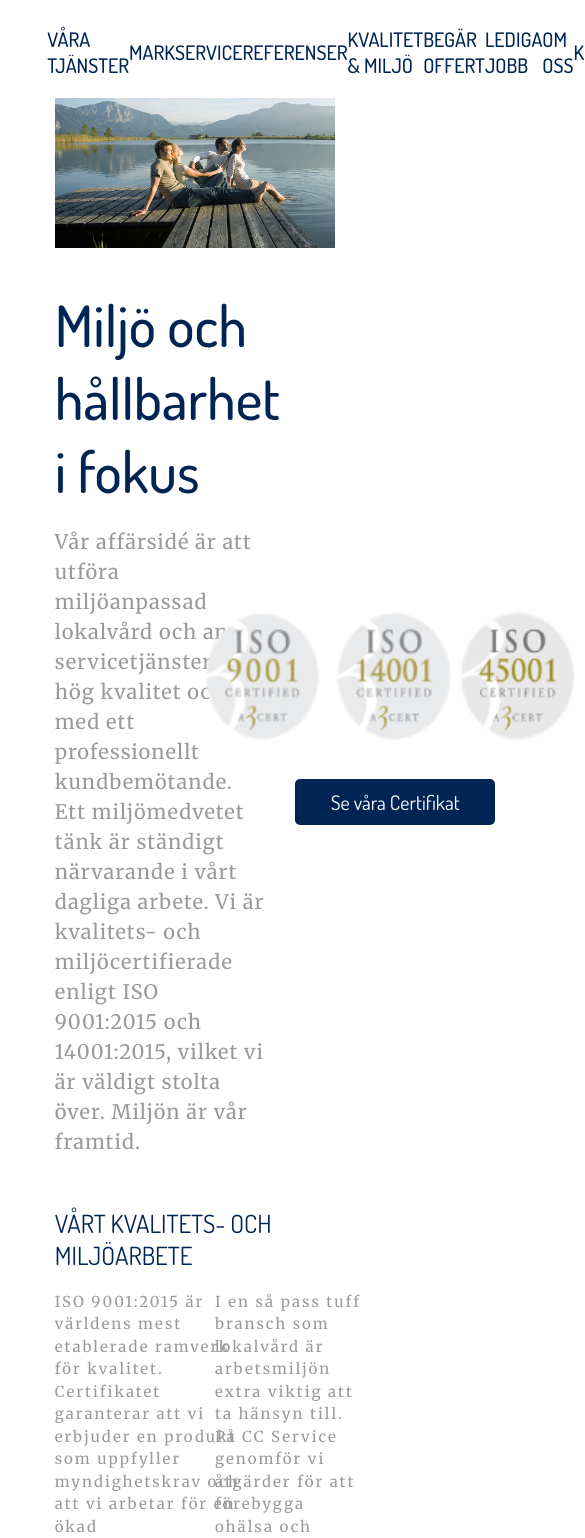
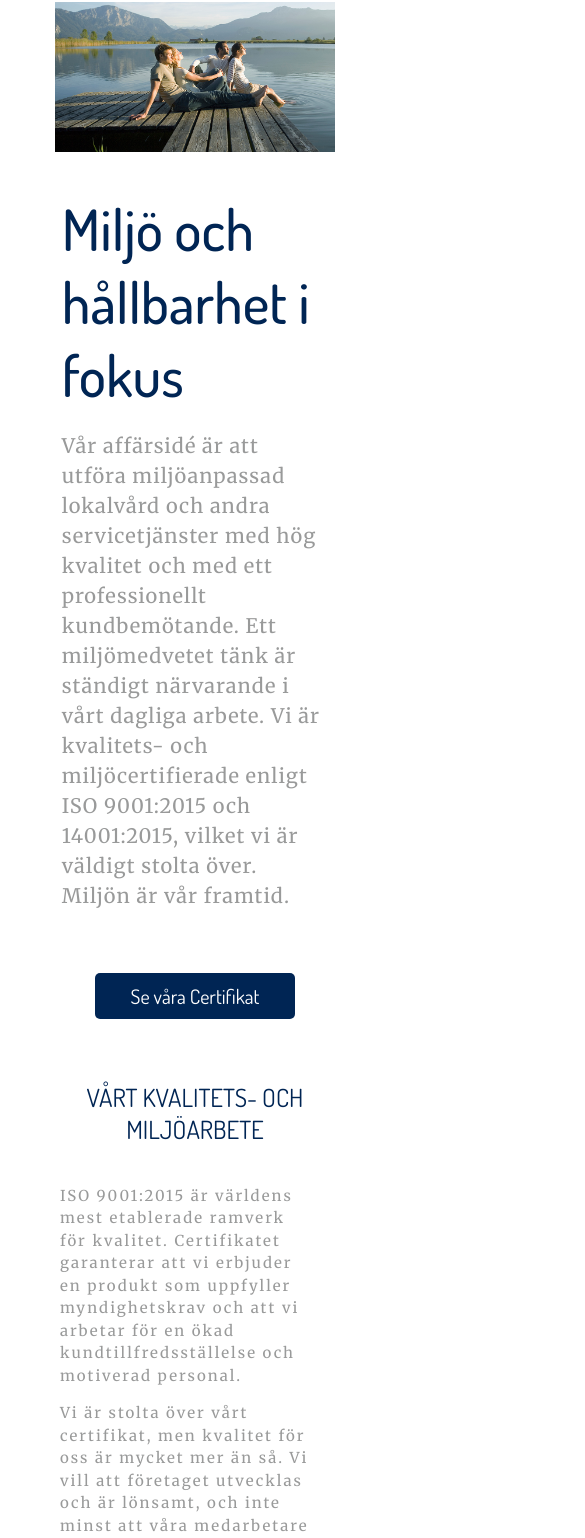
Before and after one commit to Lexlinkan/CChemsida, a React (Vite) app: page /kvalitetmiljo in a window 390 px wide. Shown: the part 267-1805 px from the top of the page, 585 px wide, since content can reach past the window. Built offline with nearby package versions, Linux system fonts and the light colour scheme.

Commit message:
Kvalitet & miljo nästan klar

```diff
--- a/src/Kvalitet&Miljö/KvalitetMiljo.jsx
+++ b/src/Kvalitet&Miljö/KvalitetMiljo.jsx
@@ -1,54 +1,26 @@
 import React from "react";
 import { Link } from "react-router-dom";
-import { body, logo, nav, linkStyle, navItem, spanContainer, title, subtitle, isoCertContainer, isoCertImageContainer, button, cardContainer, cardTitle, card, cardSubtitle } from "./styles";
+import Navbar from "../Navbar/Navbar";
+import "./kvalitetMiljo.css";
+
 // Bilder
-import logoHome from "../assets/CCS_COLOR.png";
 import kvalitet_Miljo from "../assets/miljö_&_hållbarhet.jpeg";
 import isoCert from "../assets/cc-ISO-merge-3.png";
 import isoCert1 from "../assets/cc-ISO-merge-11.jpg";
 
-
 const KvalitetMiljo = () => {
   return (
-    <div style={body}>
-      <Link to="/">
-        <img style={logo} src={logoHome} alt="Logga" />
-      </Link>{" "}
-      <div style={nav}>
-        <Link style={linkStyle} to="/tjanster">
-          <span style={navItem}>VÅRA TJÄNSTER</span>
-        </Link>
-        <Link style={linkStyle} to="/markservice">
-          <span style={navItem}>MARKSERVICE</span>
-        </Link>
-        <Link style={linkStyle} to="/referenser">
-          <span style={navItem}>REFERENSER</span>
-        </Link>
-        <Link style={linkStyle} to="/kvalitetmiljo">
-          <span style={navItem}>KVALITET & MILJÖ</span>
-        </Link>
-        <Link style={linkStyle} to="/offert">
-          <span style={navItem}>BEGÄR OFFERT</span>
-        </Link>{" "}
-        <Link style={linkStyle} to="/ledigajobb">
-          <span style={navItem}>LEDIGA JOBB</span>
-        </Link>
-        <Link style={linkStyle} to="/omoss">
-          <span style={navItem}>OM OSS</span>
-        </Link>
-        <Link style={linkStyle} to="/kontakt">
-          <span style={navItem}>KONTAKT</span>
-        </Link>
-      </div>
+    <div className="bodyKM">
+      <Navbar />
       <img
         src={kvalitet_Miljo}
         style={{ width: "75%" }}
         alt="Våra Tjänster image"
       />
-      <div style={isoCertContainer}>
-        <div style={spanContainer}>
-          <span style={title}>Miljö och hållbarhet i fokus</span>
-          <span style={subtitle}>
+      <div className="isoCertContainerKM">
+        <div className="spanContainerKM">
+          <span className="titleKM">Miljö och hållbarhet i fokus</span>
+          <span className="subtitleKM">
             Vår affärsidé är att utföra miljöanpassad lokalvård och andra
             servicetjänster med hög kvalitet och med ett professionellt
             kundbemötande. Ett miljömedvetet tänk är ständigt närvarande i vårt
@@ -57,32 +29,30 @@ const KvalitetMiljo = () => {
             är vår framtid.
           </span>
         </div>
-        <div style={{ display: "flex", flexDirection: "column" }}>
-          <div style={isoCertImageContainer}>
+        <div className="isoImage">
+          <div className="isoCertImageContainerKM">
             <img
-              style={{ height: 150, width: 250 }}
+              className="isoImage"
               src={isoCert}
               alt="ISO Certificat image"
             />
             <img
-              style={{ height: 150, width: 250 }}
+              className="isoImage"
               src={isoCert1}
               alt="ISO Certificat image1"
             />
           </div>
-          <Link
-            to="https://ccservice.se/assets/Certifikat%202020.pdf"
-          >
-            <button style={button}>Se våra Certifikat</button>
+          <Link to="https://ccservice.se/assets/Certifikat%202020.pdf">
+            <button className="buttonKM">Se våra Certifikat</button>
           </Link>
         </div>
       </div>
-      <div style={cardContainer}>
-        <span style={cardTitle}>VÅRT KVALITETS- OCH MILJÖARBETE</span>
+      <div className="cardContainerKM">
+        <span className="cardTitleKM">VÅRT KVALITETS- OCH MILJÖARBETE</span>
       </div>
-      <div style={cardContainer}>
-        <div style={card}>
-          <span style={cardSubtitle}>
+      <div className="cardContainerKM">
+        <div className="cardKM">
+          <span className="cardSubtitleKM">
             ISO 9001:2015 är världens mest etablerade ramverk för kvalitet.
             Certifikatet garanterar att vi erbjuder en produkt som uppfyller
             myndighetskrav och att vi arbetar för en ökad kundtillfredsställelse
@@ -107,16 +77,18 @@ const KvalitetMiljo = () => {
             </p>
           </span>
         </div>
-        <div style={card}>
-          <span style={cardSubtitle}>
+        <div className="cardKM1">
+          <span className="cardSubtitleKM">
             I en så pass tuff bransch som lokalvård är arbetsmiljön extra viktig
             att ta hänsyn till. På CC Service genomför vi åtgärder för att
             förebygga ohälsa och olycksfall. Vi utbildar även vår personal om
             risker och förebyggande av arbetsskador, kemiska hälsorisker m.m.
-            Detta innebär att vi kan hålla en hög kvalitet och skapa motivation
-            som leder till bra samarbeten. En gemensam hög servicegrad bland
-            alla anställda är också en del som vi prioriterar och kontinuerligt
-            kontrollerar att vi följer.
+            <p>
+              Detta innebär att vi kan hålla en hög kvalitet och skapa
+              motivation som leder till bra samarbeten. En gemensam hög
+              servicegrad bland alla anställda är också en del som vi
+              prioriterar och kontinuerligt kontrollerar att vi följer.
+            </p>
             <p>
               I vår etikpolicy har vi fastställt att vi ska ta ett
               samhällsansvar, att bry oss om vår omvärld, respektera mänskliga
--- /dev/null
+++ b/src/Kvalitet&Miljö/kvalitetMiljo.css
@@ -0,0 +1,192 @@
+.bodyKM {
+  display: flex;
+  justify-content: space-around;
+  align-items: center;
+  flex-direction: column;
+}
+
+.logoKM {
+  width: 154px;
+  height: 181px;
+  margin-top: 25px;
+  margin: 40px;
+}
+
+.titleKM {
+  font-weight: bold;
+  font-family: dosis, sans-serif;
+  color: #002554;
+  font-size: 57px;
+  font-weight: 500;
+  margin-top: 40px;
+  margin-bottom: 20px;
+}
+
+.subtitleKM {
+  font-size: 20px;
+  cursor: pointer;
+  font-family: merriweather, sans-serif;
+  color: #999a9a;
+  max-width: 600px;
+  letter-spacing: 1px;
+  line-height: 1.5;
+}
+
+.spanContainerKM {
+  display: flex;
+  flex-direction: column;
+  justify-content: space-around;
+  width: 75%;
+  margin-bottom: 50px;
+}
+
+.cardContainerKM {
+  display: flex;
+  align-items: center;
+  flex-direction: row;
+  width: 75%;
+  gap: 20px;
+  margin-bottom: 60px;
+}
+
+.cardKM {
+  display: flex;
+  flex-direction: row;
+  width: 50%;
+  margin-bottom: 50px;
+  height: 300px;
+}
+.cardKM1 {
+  display: flex;
+  flex-direction: row;
+  width: 50%;
+  margin-bottom: 50px;
+  height: 300px;
+}
+
+.cardTitleKM {
+  font-size: 25px;
+  font-family: dosis, sans-serif;
+  color: #002554;
+  margin-bottom: 20px;
+}
+
+.cardSubtitleKM {
+  font-size: 15px;
+  font-family: merriweather, sans-serif;
+  color: #999a9a;
+  letter-spacing: 2px;
+  line-height: 1.5;
+}
+
+.buttonKM {
+  background-color: #002554;
+  color: white;
+  width: 200px;
+  padding: 10px;
+  border-radius: 5px;
+  border: none;
+  cursor: pointer;
+  font-size: 20px;
+  font-family: dosis, sans-serif;
+  margin-top: 25px;
+  margin-bottom: 50px;
+  margin: 30px;
+  margin-right: 140px;
+}
+
+.isoCertContainerKM {
+  display: flex;
+  flex-direction: row;
+  align-items: center;
+  width: 75%;
+}
+
+.isoCertImageContainerKM {
+  display: flex;
+  flex-direction: row;
+  justify-content: center;
+  align-items: center;
+  width: 75%;
+  gap: 5px;
+}
+
+.isoImage {
+  height: 150px;
+  width: 250px;
+  display: flex;
+  align-items: center;
+  justify-content: center;
+  flex-direction: column;
+}
+
+.linkStyleKM {
+  text-decoration: none;
+  color: #002554;
+  font-size: 20px;
+  font-weight: 500;
+  font-family: dosis, sans-serif;
+}
+
+@media only screen and (max-width: 1024px) {
+  .bodyKM {
+    display: flex;
+    justify-content: center;
+    align-items: center;
+    min-height: 100vh;
+  }
+  .isoCertContainerKM {
+    display: flex;
+    flex-direction: column;
+    align-items: center;
+    width: 95%;
+  }
+  .isoImage {
+    height: 120px;
+    width: 220px;
+    display: flex;
+    align-items: center;
+    justify-content: center;
+    flex-direction: column;
+  }
+  .cardContainerKM {
+    display: flex;
+    align-items: center;
+    flex-direction: column;
+    justify-content: center;
+    width: 85%;
+    gap: 20px;
+    margin-bottom: 20px;
+  }
+  .cardKM {
+    display: flex;
+    flex-direction: column;
+    width: 85%;
+    margin-bottom: 50px;
+  }
+  .cardKM1 {
+    display: none;
+  }
+  .isoCertImageContainerKM {
+    display: none;
+  }
+  .buttonKM {
+    margin-right: 30px;
+    margin-bottom: 80px;
+  }
+  .cardSubtitleKM {
+    font-size: 15px;
+    font-family: merriweather, sans-serif;
+    color: #999a9a;
+    letter-spacing: 2px;
+    line-height: 1.5;
+    width: 95%; /* Adjusted width for responsiveness */
+  }
+  .cardTitleKM {
+    font-size: 25px;
+    font-family: dosis, sans-serif;
+    color: #002554;
+    margin-bottom: 20px;
+    text-align: center; /* Aligning text in the middle */
+  }
+}
--- a/src/Kvalitet&Miljö/styles.js
+++ /dev/null
@@ -1,130 +0,0 @@
-export const body = {
-  display: "flex",
-  justifyContent: "space-around",
-  alignItems: "center",
-  flexDirection: "column",
-};
-
-export const logo = {
-  width: 154,
-  height: 181,
-  marginTop: 25,
-  margin: 40,
-};
-
-export const title = {
-  fontWeight: "bold",
-  fontFamily: "dosis, sans-serif",
-  color: "#002554",
-  fontSize: 57,
-  fontWeight: 500,
-  marginTop: 40,
-  marginBottom: 20,
-};
-
-export const subtitle = {
-  fontSize: 20,
-  cursor: "pointer",
-  fontFamily: "merriweather, sans-serif",
-  color: "#999a9a",
-  maxWidth: 600,
-  letterSpacing: 1,
-  lineHeight: 1.5,
-};
-
-export const spanContainer = {
-  display: "flex",
-  flexDirection: "column",
-  justifyContent: "space-around",
-  width: "75%",
-  marginBottom: 50,
-};
-
-export const cardContainer = {
-  display: "flex",
-  alignItems: "center",
-  flexDirection: "row",
-  width: "75%",
-  gap: 20,
-};
-
-export const card = {
-  display: "flex",
-  flexDirection: "row",
-  width: "50%",
-  marginBottom: 50,
-  height: 300,
-};
-
-export const cardTitle = {
-  fontSize: 25,
-  fontFamily: "dosis, sans-serif",
-  color: "#002554",
-  marginBottom: 20,
-};
-
-export const cardSubtitle = {
-  fontSize: 15,
-  fontFamily: "merriweather, sans-serif",
-  color: "#999a9a",
-  letterSpacing: 2,
-  lineHeight: 1.5,
-};
-
-export const nav = {
-  display: "flex",
-  justifyContent: "space-around",
-  alignItems: "center",
-  flexDirection: "row",
-  padding: 20,
-  fontFamily: "dosis, sans-serif",
-  color: "#002554",
-  fontSize: 20,
-  fontWeight: 500,
-  width: "79%",
-};
-
-export const navItem = {
-  transition: "transform 0.2s ease-in-out",
-  cursor: "default",
-};
-
-export const button = {
-  backgroundColor: "#002554",
-  color: "white",
-  width: 200,
-  padding: 10,
-  borderRadius: 5,
-  border: "none",
-  cursor: "pointer",
-  fontSize: 20,
-  fontFamily: "dosis, sans-serif",
-  marginTop: 25,
-  marginBottom: 50,
-  transition: "transform 0.2s ease-in-out",
-  margin: 30,
-};
-
-export const isoCertContainer = {
-  display: "flex",
-  flexDirection: "row",
-  alignItems: "center",
-  width: "75%",
-};
-
-export const isoCertImageContainer = {
-  display: "flex",
-  flexDirection: "row",
-  justifyContent: "center",
-  alignItems: "center",
-  width: "75%",
-  gap: 5,
-};
-
-export const linkStyle = {
-  textDecoration: "none",
-  color: "#002554",
-  fontSize: 20,
-  fontWeight: 500,
-  fontFamily: "dosis, sans-serif",
-};
```
Also changed, not shown: src/Referenser/referenser.css (+75 -5 lines).
